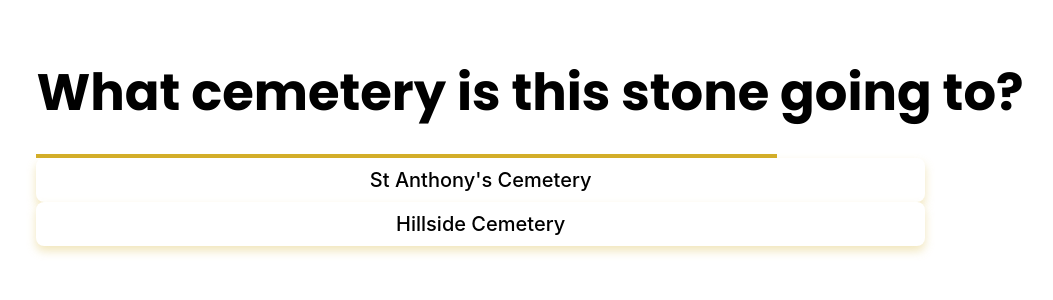
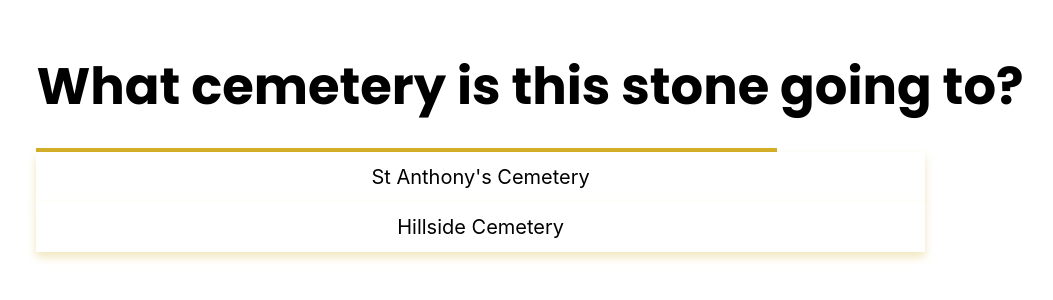
Before and after one commit to kingsteven1113/monumentselectionguide, a React (Vite) app in the folder monument-selection-guide/: page /cemetery in a window 1280 px wide. Shown: the part 262-562 px from the top of the page, without its empty margins (110-1163 px from the left). Built offline with nearby package versions, Linux system fonts and the light colour scheme.

Commit message:
local storage holds cemetery now

```diff
--- a/monument-selection-guide/src/Components/Pages/CemeteryPage/CemeteryPage.jsx
+++ b/monument-selection-guide/src/Components/Pages/CemeteryPage/CemeteryPage.jsx
@@ -4,8 +4,9 @@ import './CemeteryPage.css'
 const CemeteryPage = () => {
 
 
-const setCemetery = (ListItem) => {
-	localStorage.setItem("Cemetery", ListItem.value)
+function setCemetery(value) {
+
+	localStorage.setItem("Cemetery", value)
 
 }
   return (
@@ -15,12 +16,12 @@ const setCemetery = (ListItem) => {
        <div className='Line'></div>
     </div>
      <div class="CemeteryList">
-        <button className="ListItem" value="St. Anthony's Cemetery" onClick={function(){setCemetery(this)}}>
+        <div className="ListItem" onClick={(e) => setCemetery(e.target.innerText)}>
         St Anthony's Cemetery
-        </button>
-        <button className="ListItem" onClick={setCemetery}>
+        </div>
+        <div className="ListItem" onClick={(e) => setCemetery(e.target.innerText)}>
        Hillside Cemetery
-        </button>
+        </div>
       </div>
 
     </>
```
